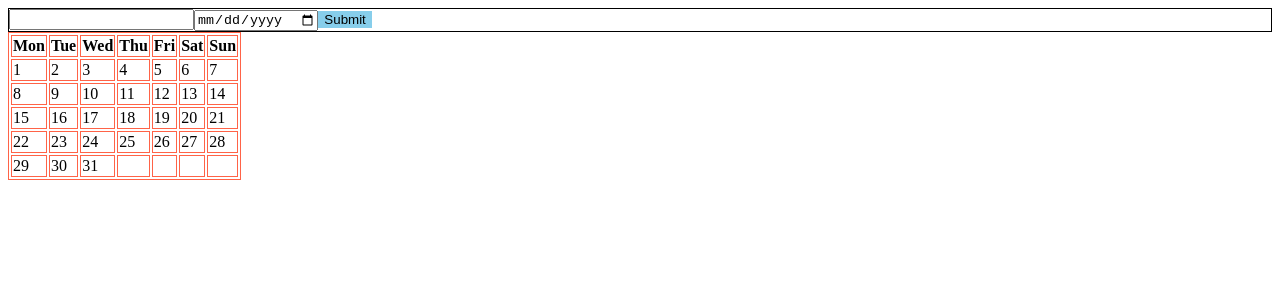
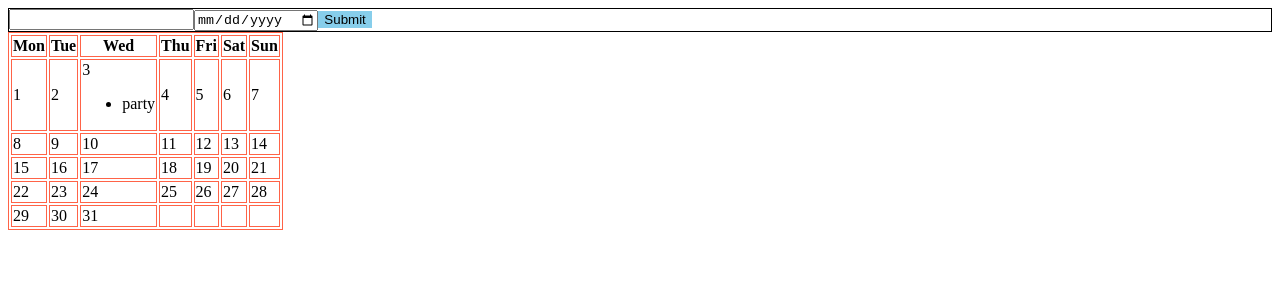
Before and after one commit to akinsho/react-event-planner, a React (Create React App) app: page / in a window 1280 px wide. Shown: the top 300 px of the page. Built offline with nearby package versions, Linux system fonts and the light colour scheme.

Commit message:
Add working event addition and calendar rendering

```diff
--- a/src/containers/calender.js
+++ b/src/containers/calender.js
@@ -35,9 +35,8 @@ class Calender extends Component {
   // {this.props.events.map(event => (
   //   <EventItem key={uuid()} {...event}/>
   // ))}
-
   render() {
-    // console.log(daysInCurrentMonth);
+    console.log(this.props.events);
     const daysOfWeek = ['Mon', 'Tue', 'Wed', 'Thu', 'Fri', 'Sat', 'Sun'];
     const numberOfWeeks = [0, 1, 2, 3, 4];
     return (
@@ -55,19 +54,25 @@ class Calender extends Component {
             <Tr key={uuid()}>
               {
                 daysOfWeek.map((day, dayIdx) => {
+
                   let dayOfMonth = (dayIdx + 1) + weekIdx * 7;
+                  let eventsToday = this.props.events.filter(event => {
+                    return Number(event.date.slice(-2)) === dayOfMonth;
+                  });
                   return (
                     <Td key={uuid()}>
                       {dayOfMonth > daysInCurrentMonth ? null : dayOfMonth}
+                      {!eventsToday[0]?
+                        null:
+                        <ul>{ eventsToday.map(event => <li key={uuid()}>{event.name}</li>) }</ul>
+                      }
                     </Td>
                   );
                 })
               }
             </Tr>
           ))}
-
         </Tbody>
-
       </Table>
     );
   }
--- a/src/reducers/events_reducer.js
+++ b/src/reducers/events_reducer.js
@@ -1,4 +1,4 @@
-const eventsReducer = (state = [], action) => {
+const eventsReducer = (state = [ { name: 'party', date: '2017-04-03' } ], action) => {
 
   switch (action.type) {
     case 'ADD_EVENT':
```
Lines whose indentation alone changed are shown as unchanged.
